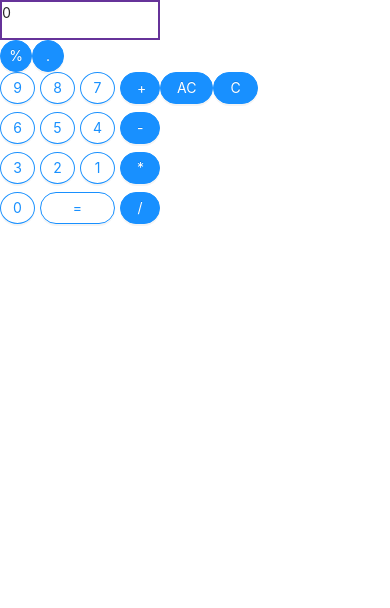
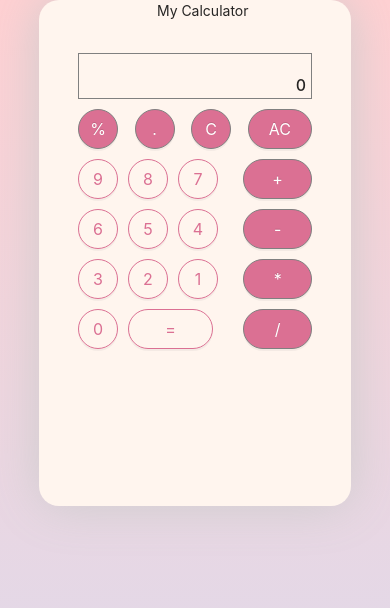
Before and after one commit to wwren/Calculator, a React (Create React App) app: page / in a window 390 px wide. Shown: the top 608 px of the page. Built offline with nearby package versions, Linux system fonts and the light colour scheme.

Commit message:
Updated styling for desktop and mobile

```diff
--- a/src/App.css
+++ b/src/App.css
@@ -1,9 +1,53 @@
 @import "~antd/dist/antd.css";
 
+body {
+  background: linear-gradient(#ffd0d2, #dadbee);
+}
+
+#root {
+  background-color: seashell;
+  width: 80%;
+  height: 60%;
+  margin: 0 10%;
+  box-shadow: 0 0 50px #ccc;
+  border-radius: 20px;
+}
+
+.calculator {
+  width: 75%;
+  height: 80%;
+  margin: 10% 12.5%;
+}
+
+.theme-toggle {
+  width: 65%;
+  text-align: center;
+  margin: 0 20%;
+}
+
+@media screen and (min-width: 768px) {
+  #root {
+    width: 40%;
+    height: 60%;
+    margin: 0 30%;
+  }
+
+  .calculator {
+    width: 50%;
+    margin: 10% 25%;
+  }
+
+  .theme-toggle {
+    width: 50%;
+  }
+}
+
 .number {
+  flex-basis: 70%;
   display: grid;
   grid-template: repeat(3, 40px) / repeat(3, 35px);
-  column-gap: 5px;
+  column-gap: 15px;
+  row-gap: 10px;
 }
 
 .equation {
@@ -12,11 +56,11 @@
 }
 
 .mathFunction {
+  flex-basis: 30%;
   margin-left: 5px;
   display: flex;
   flex-direction: column;
-  width: 40px;
-  height: 151px;
+  row-gap: 2px;
 }
 
 .mathFunction > * {
@@ -25,17 +69,41 @@
 
 .container {
   display: flex;
+  margin-top: 10px;
 }
 
 .output {
-  border: 2px solid rebeccapurple;
-  width: 160px;
-  height: 40px;
+  border: 0.5px solid grey;
+  width: 100%;
+  height: 46px;
   display: flex;
   flex-direction: column;
+  margin-bottom: 10px;
+  text-align: right;
+  justify-content: space-between;
+  padding-right: 5px;
 }
 
+.evaluation {
+  font-weight: 500;
+  font-size: 16px;
+}
 .ans {
   font-weight: 100;
-  font-size: 10px;
+  font-size: 12px;
 }
+
+.functionKey-top {
+  display: flex;
+  justify-content: space-between;
+}
+
+.ant-btn-primary {
+  background-color: #db7093;
+  border-color: grey;
+}
+
+.ant-btn-background-ghost.ant-btn-primary {
+  border-color: #db7093;
+  color: #db7093;
+}
--- a/src/App.tsx
+++ b/src/App.tsx
@@ -6,20 +6,27 @@ import './App.css';
 import { MathKeys } from './Helper/types';
 
 
+
 function App() {
   const [evaluation, setEvaluation] = useState<string>("0");
-  const [ans, setAns] = useState<string>("");
+  const [ans, setAns] = useState<string>(" ");
 
   return (
     <>
+    <div className ="theme-toggle" >
+      My Calculator
+    </div>
+    <div className="calculator">
     <div className="output">
       <div className="ans"> {ans} </div>
       <div className="evaluation">{evaluation}</div>
     </div>
-    <div>
+    <div className="functionKey-top">
       {
         ["%", "."].map(ele => <FormatNumber key={ele} formatKey={ele} prevState={evaluation} setEvaluation={setEvaluation}></FormatNumber>)
       }
+      <Clear prevState={evaluation} setEvaluation={setEvaluation} />
+      <AllClear prevState={evaluation} setEvaluation={setEvaluation} setAns={setAns} />
     </div>
     <div className="container">
       <div className="number">
@@ -37,9 +44,8 @@ function App() {
       }
       </div>
       <div>
-        <AllClear prevState={evaluation} setEvaluation={setEvaluation} setAns={setAns} />
-        <Clear prevState={evaluation} setEvaluation={setEvaluation} />
       </div>
+    </div>
     </div>
     </>
   );
--- a/src/Components/Clear.tsx
+++ b/src/Components/Clear.tsx
@@ -6,11 +6,11 @@ export function AllClear({prevState, setEvaluation, setAns}:{prevState: string,
     setAns(`Ans: ${prevState}`);
     setEvaluation("0");
   }
-  return (<Button type="primary" shape="round" onClick={_handleClick}>AC</Button>)
+  return (<Button type="primary" size="large" shape="round" onClick={_handleClick}>AC</Button>)
 }
 
 
 export function Clear({prevState, setEvaluation}:{prevState: string, setEvaluation: (x:string)=> void}) {
 
-  return (<Button type="primary" shape="round" onClick={() => setEvaluation(prevState.slice(0, -1))}>C</Button>)
+  return (<Button type="primary" size="large" shape="circle" onClick={() => setEvaluation(prevState.slice(0, -1))}>C</Button>)
 }
--- a/src/Components/Functional.tsx
+++ b/src/Components/Functional.tsx
@@ -7,7 +7,7 @@ import { PresetColorTypes } from 'antd/lib/_util/colors';
 export function MathFunctional({mathFunctionalKey,  prevState, setEvaluation}:{mathFunctionalKey: MathKeys, prevState: string, setEvaluation: (x:any) => void}) {
   let symbol = mathFunctionalKeyToSymbol[mathFunctionalKey]
   return (
-    <Button type="primary" shape="round" onClick={() => setEvaluation(prevState.concat(` ${symbol} `))}>{symbol} </Button>
+    <Button type="primary" size="large" shape="round" onClick={() => setEvaluation(prevState.concat(` ${symbol} `))}>{symbol} </Button>
   )
 }
 
@@ -30,7 +30,7 @@ export function Equation({prevState, setEvaluation, setAns}:{prevState:string, s
   }
 
   return (
-    <Button className="equation" type="primary" shape="round" ghost onClick={_handleClick} >=</Button>
+    <Button className="equation" size="large" type="primary" shape="round" ghost onClick={_handleClick} >=</Button>
   )
 }
 
@@ -46,6 +46,6 @@ export function FormatNumber({formatKey, prevState, setEvaluation}: {formatKey:s
 
   }
   return (
-    <Button type="primary" shape="circle" onClick={_handleClick}>{formatKey} </Button>
+    <Button type="primary" size="large" shape="circle" onClick={_handleClick}>{formatKey} </Button>
   )
 }
--- a/src/Components/Number.tsx
+++ b/src/Components/Number.tsx
@@ -5,7 +5,7 @@ const INITIAL_EVALUATION = "0"
 export function Number({number, prevState, setEvaluation}:{number:string, prevState:string, setEvaluation: (x:any) => void}) {
   return (
     <>
-    <Button type="primary" shape="circle" ghost onClick={() => setEvaluation(prevState === INITIAL_EVALUATION ? number: prevState.concat(number))}>{number} </Button>
+    <Button type="primary" size="large" shape="circle" ghost onClick={() => setEvaluation(prevState === INITIAL_EVALUATION ? number: prevState.concat(number))}>{number} </Button>
     </>
   )
 }
```
